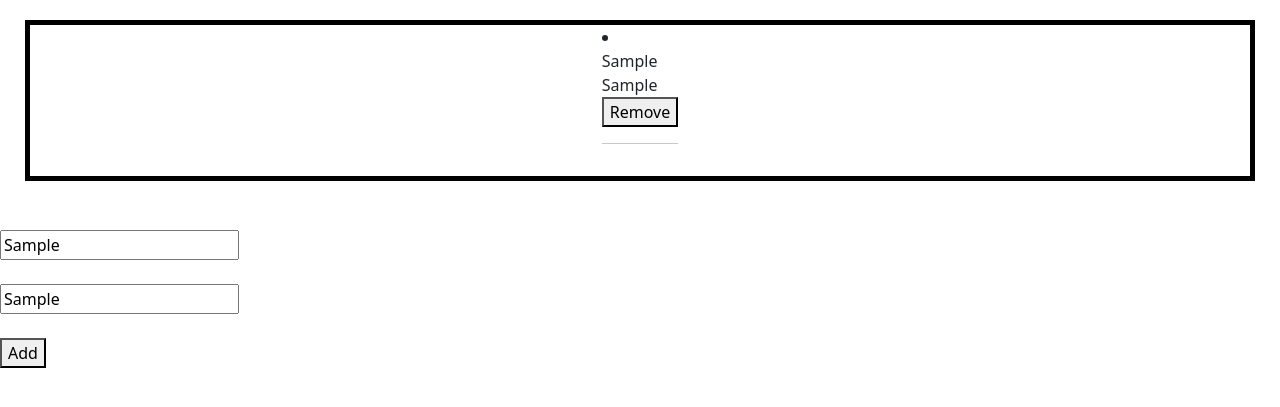
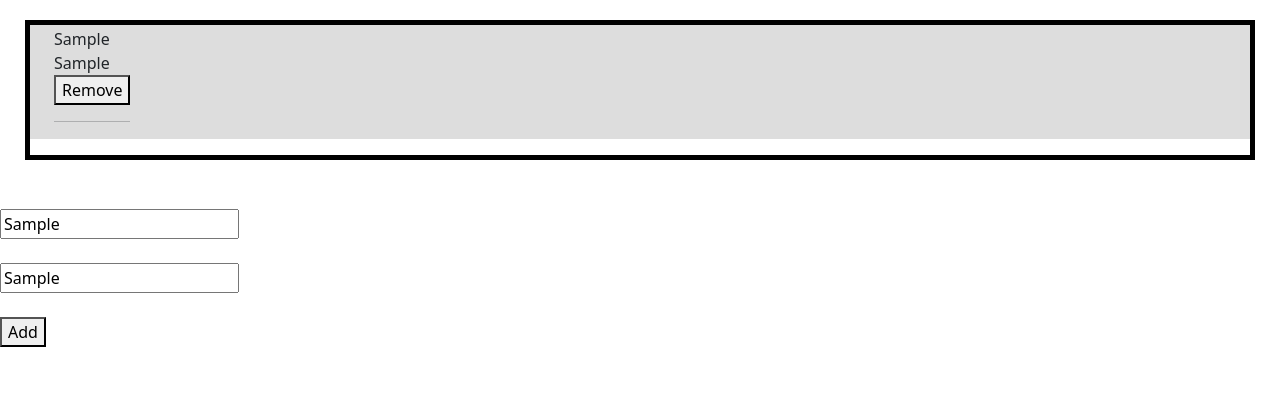
Before and after one commit to Cathella/Awesome-Books, a website: page index.html in a window 1280 px wide. Both pictures are taken after typing "Sample", "Sample" into the empty fields and a click on the button "Add". Shown: the part 53-460 px from the top of the page. Drawn offline with nearby package versions, Linux system fonts and the light colour scheme.

Commit message:
Set style and background in list

```diff
--- a/index.html
+++ b/index.html
@@ -18,7 +18,7 @@
   <h1>Awesome Books</h1>
   <div class="box-size">
   <div id="books-data" class="d-flex flex-column justify-content-center align-items-center"></div>
-    <ul id="booksList"></ul>
+  <ul id="booksList" class="flex-column"></ul>
   </div></div><br>
   <div>
     <form action="" id="form">
--- a/style.css
+++ b/style.css
@@ -6,3 +6,13 @@
 #books-data {
   width: 100%;
 }
+
+#books-data li {
+  display: flex;
+  width: 100%;
+  padding: 0.1rem 1.5rem;
+}
+
+#books-data li:nth-child(odd) {
+  background: rgba(128, 128, 128, 0.267);
+}
```
